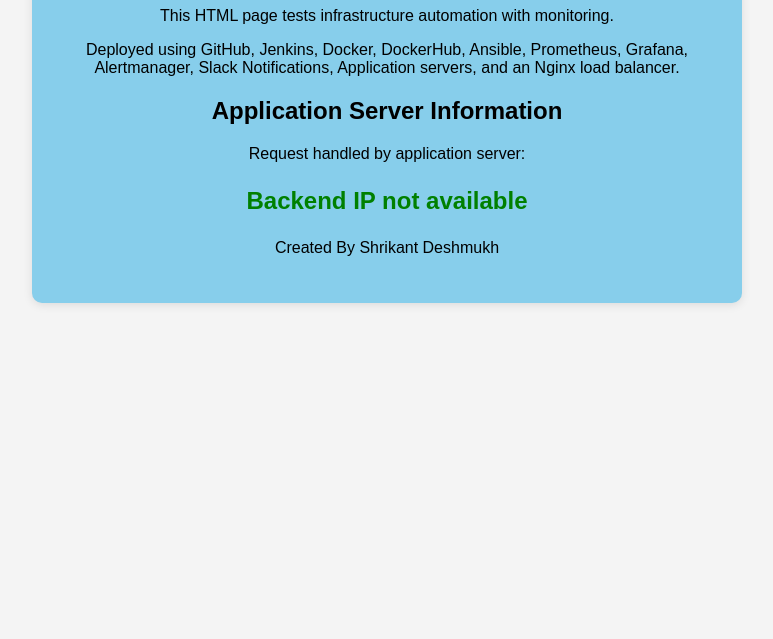
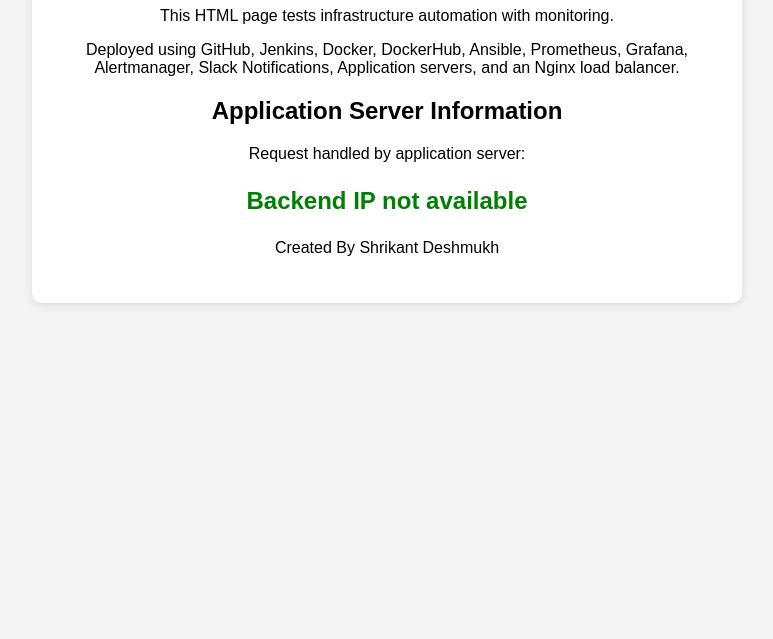
Before and after one commit to shreevdeshmukh/DevOps-Monitoring-Project-New, a plain HTML site: page index.html in a window 1280 px wide. Shown: the part 161-800 px from the top of the page, without its empty margins (253-1026 px from the left). Drawn offline with Linux system fonts and the light colour scheme.

Commit message:
Change background color from skyblue to white

```diff
--- a/index.html
+++ b/index.html
@@ -12,7 +12,7 @@
         }
 
         .container {
-            background: skyblue;
+            background: white;
             padding: 30px;
             border-radius: 10px;
             max-width: 650px;
```
